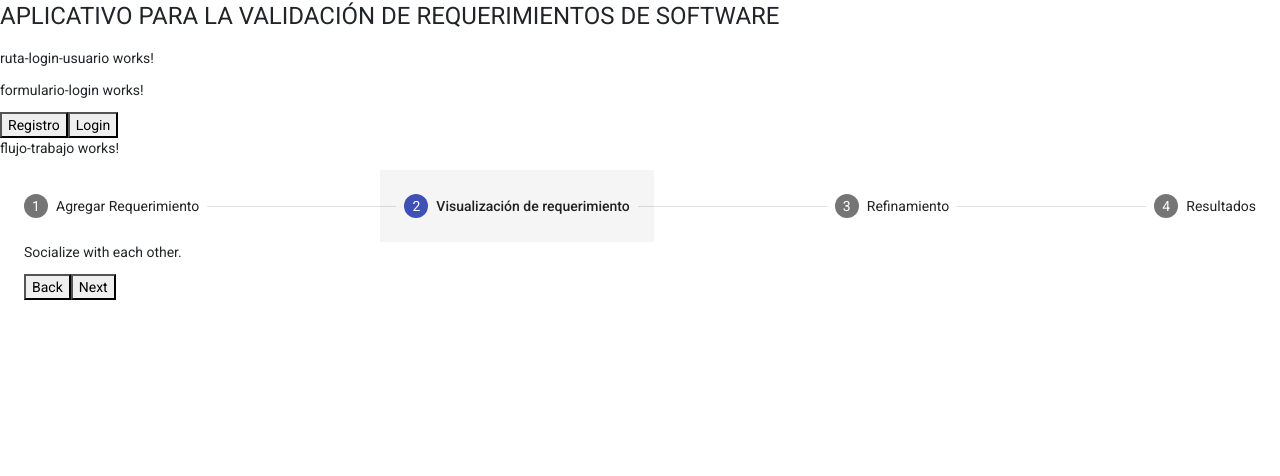
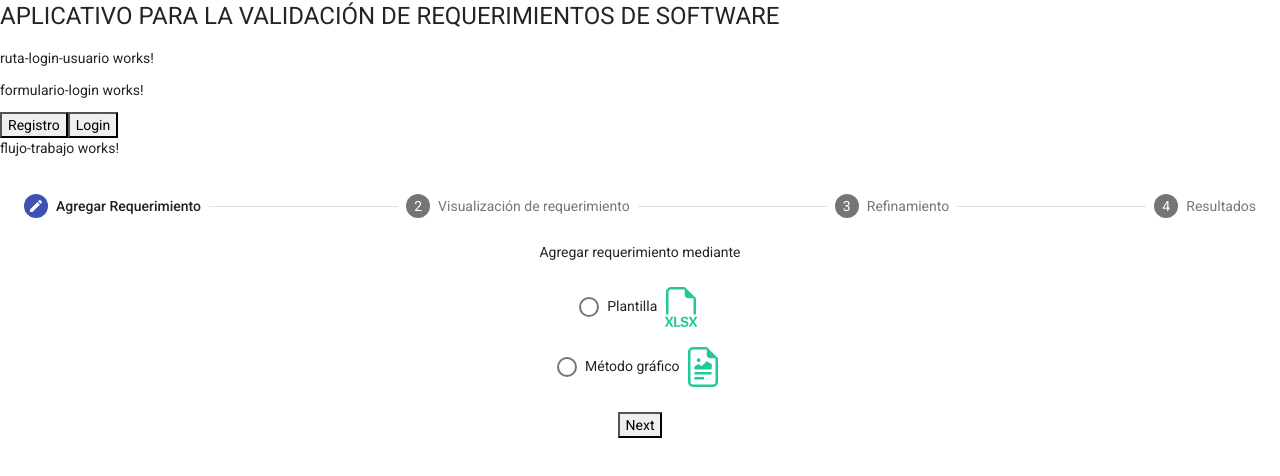
Before and after one commit to lesldiaz/tesis, an Angular app in the folder frontend/tesis-proyecto/: page /login in a window 1280 px wide. Both pictures are taken after a click on the button "Next". Shown: the top 476 px of the page. Built offline with nearby package versions, Linux system fonts and the light colour scheme.

Commit message:
Agregar requerimientos
Metodo Grafico

```diff
--- a/frontend/tesis-proyecto/src/app/componentes/flujo-trabajo/flujo-trabajo.component.css
+++ b/frontend/tesis-proyecto/src/app/componentes/flujo-trabajo/flujo-trabajo.component.css
@@ -15,7 +15,7 @@
 .example-radio-button {
   margin: 5px;
 }
-.radio-bttn{
+#radio-bttn{
   text-align: center;
 }
 .new-rbttn{
--- a/frontend/tesis-proyecto/src/app/componentes/flujo-trabajo/flujo-trabajo.component.html
+++ b/frontend/tesis-proyecto/src/app/componentes/flujo-trabajo/flujo-trabajo.component.html
@@ -1,21 +1,24 @@
 <p>flujo-trabajo works!</p>
 <div >
-  <mat-stepper>
-    <mat-step label="Agregar Requerimiento" [stepControl]="firstFormGroup">
-      <div class="radio-bttn" >
-        <label id="radio-group">Agregar requerimiento mediante</label>
-        <div class="new-rbttn">
+  <mat-stepper linear="true">
+    <mat-step label="Agregar Requerimiento" [stepControl]="firstFormGroup" >
+      <div id="radio-bttn" >
+        <form [formGroup]="firstFormGroup">
+          <label id="radio-group">Agregar requerimiento mediante</label>
           <mat-radio-group
-            aria-labelledby="radio-group-"
+            aria-labelledby="radio-group"
             class="example-radio-group"
+            formControlName="firstCtrl"
+            [(ngModel)]="radiobuttons"
+            required
           >
-            <mat-radio-button class="example-radio-button"  value="plantilla" (clic)="eleccion()">
+            <mat-radio-button class="example-radio-button"  value="plantilla" >
               Plantilla
               <svg xmlns="http://www.w3.org/2000/svg" width="40" height="50" fill="#20C997" class="bi bi-filetype-xlsx" viewBox="0 0 16 16">
                 <path fill-rule="evenodd" d="M14 4.5V11h-1V4.5h-2A1.5 1.5 0 0 1 9.5 3V1H4a1 1 0 0 0-1 1v9H2V2a2 2 0 0 1 2-2h5.5L14 4.5ZM7.86 14.841a1.13 1.13 0 0 0 .401.823c.13.108.29.192.479.252.19.061.411.091.665.091.338 0 .624-.053.858-.158.237-.105.416-.252.54-.44a1.17 1.17 0 0 0 .187-.656c0-.224-.045-.41-.135-.56a1.002 1.002 0 0 0-.375-.357 2.028 2.028 0 0 0-.565-.21l-.621-.144a.97.97 0 0 1-.405-.176.37.37 0 0 1-.143-.299c0-.156.061-.284.184-.384.125-.101.296-.152.513-.152.143 0 .266.023.37.068a.624.624 0 0 1 .245.181.56.56 0 0 1 .12.258h.75a1.093 1.093 0 0 0-.199-.566 1.21 1.21 0 0 0-.5-.41 1.813 1.813 0 0 0-.78-.152c-.293 0-.552.05-.777.15-.224.099-.4.24-.527.421-.127.182-.19.395-.19.639 0 .201.04.376.123.524.082.149.199.27.351.367.153.095.332.167.54.213l.618.144c.207.049.36.113.462.193a.387.387 0 0 1 .153.326.512.512 0 0 1-.085.29.558.558 0 0 1-.255.193c-.111.047-.25.07-.413.07-.117 0-.224-.013-.32-.04a.837.837 0 0 1-.249-.115.578.578 0 0 1-.255-.384h-.764Zm-3.726-2.909h.893l-1.274 2.007 1.254 1.992h-.908l-.85-1.415h-.035l-.853 1.415H1.5l1.24-2.016-1.228-1.983h.931l.832 1.438h.036l.823-1.438Zm1.923 3.325h1.697v.674H5.266v-3.999h.791v3.325Zm7.636-3.325h.893l-1.274 2.007 1.254 1.992h-.908l-.85-1.415h-.035l-.853 1.415h-.861l1.24-2.016-1.228-1.983h.931l.832 1.438h.036l.823-1.438Z"/>
               </svg>
             </mat-radio-button>
-            <mat-radio-button class="example-radio-button"  value="grafico">
+            <mat-radio-button   class="example-radio-button"  value="grafico">
               Método gráfico
               <svg xmlns="http://www.w3.org/2000/svg" width="40" height="50" fill="#20C997" class="bi bi-file-earmark-richtext" viewBox="0 0 16 16">
                 <path d="M14 4.5V14a2 2 0 0 1-2 2H4a2 2 0 0 1-2-2V2a2 2 0 0 1 2-2h5.5L14 4.5zm-3 0A1.5 1.5 0 0 1 9.5 3V1H4a1 1 0 0 0-1 1v12a1 1 0 0 0 1 1h8a1 1 0 0 0 1-1V4.5h-2z"/>
@@ -23,14 +26,19 @@
               </svg>
             </mat-radio-button>
           </mat-radio-group>
+          <div class="next-btt">
+            <button type="button" (click)="eleccion()">Next</button>
+          </div>
+        </form>
+      </div>
+      <div id="metodo-grafico" style="display: none">
+        <app-pestana></app-pestana>
+        <div class="next-btt" [formGroup]="firstFormGroup">
+          <button type="button" mat-button matStepperNext>Next</button>
         </div>
-
-      </div>
-      <div class="next-btt">
-        <button type="button" matStepperNext>Next</button>
       </div>
     </mat-step>
-    <mat-step label="Visualización de requerimiento"  editable="false" [stepControl]="secondFormGroup">
+    <mat-step label="Visualización de requerimiento"  [stepControl]="secondFormGroup" >
       <p>Socialize with each other.</p>
       <div>
         <button mat-button matStepperPrevious>Back</button>
--- a/frontend/tesis-proyecto/src/app/componentes/flujo-trabajo/flujo-trabajo.component.ts
+++ b/frontend/tesis-proyecto/src/app/componentes/flujo-trabajo/flujo-trabajo.component.ts
@@ -9,6 +9,10 @@ export class FlujoTrabajoComponent implements OnInit {
   firstFormGroup: FormGroup = new FormGroup({});
   secondFormGroup: FormGroup = new FormGroup({});
   isEditable = false;
+  radiobuttons: string | undefined;
+  divrbttn:any;
+  metodoGraf:any;
+
   constructor(private _formBuilder: FormBuilder) { }
 
   ngOnInit(): void {
@@ -18,8 +22,19 @@ export class FlujoTrabajoComponent implements OnInit {
     this.secondFormGroup = this._formBuilder.group({
       secondCtrl: ['', Validators.required],
     });
+
   }
   eleccion(){
+    console.log(this.radiobuttons);
 
+    if(this.radiobuttons =="plantilla"){
+      console.log("escogio plantilla");
+    }
+    if(this.radiobuttons == "grafico") {
+      this.divrbttn = document.getElementById("radio-bttn");
+      this.divrbttn.style.display='none';
+      this.metodoGraf = document.getElementById("metodo-grafico");
+      this.metodoGraf.style.display='';
+    }
   }
 }
```
